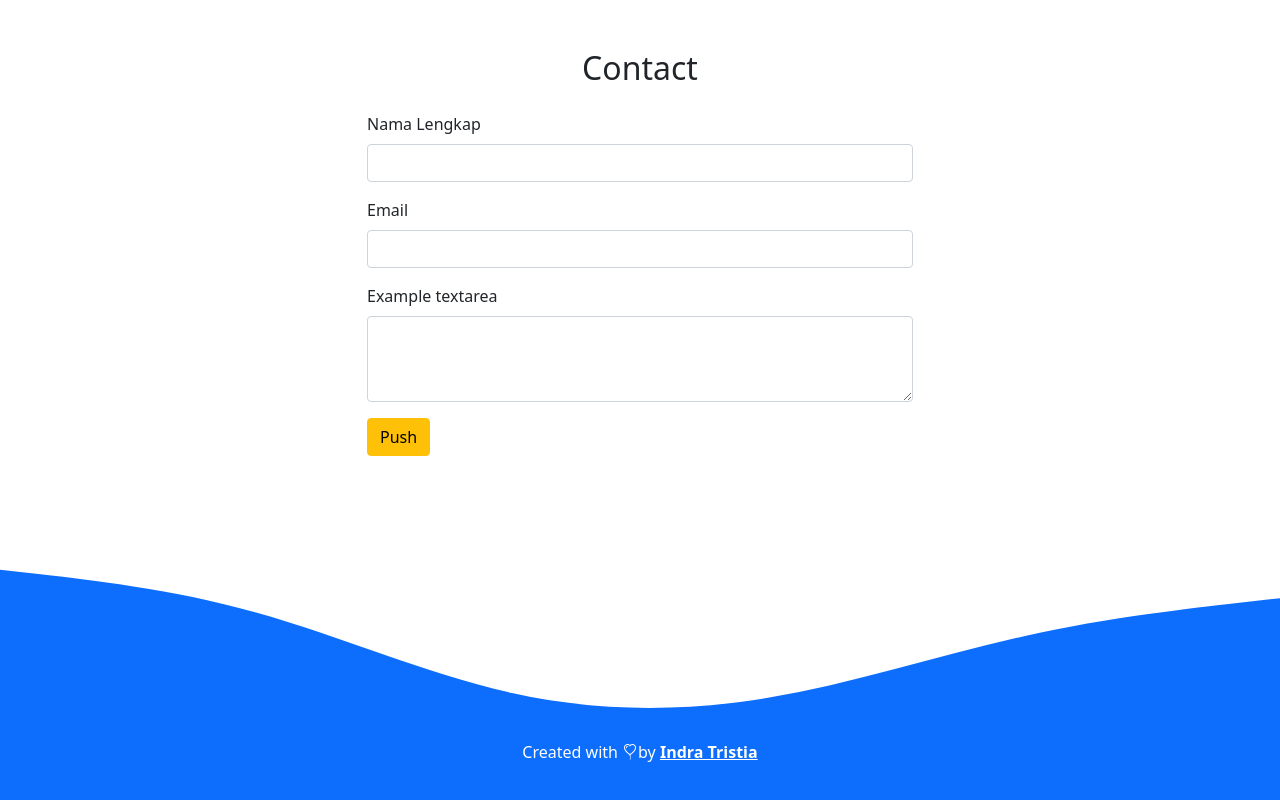
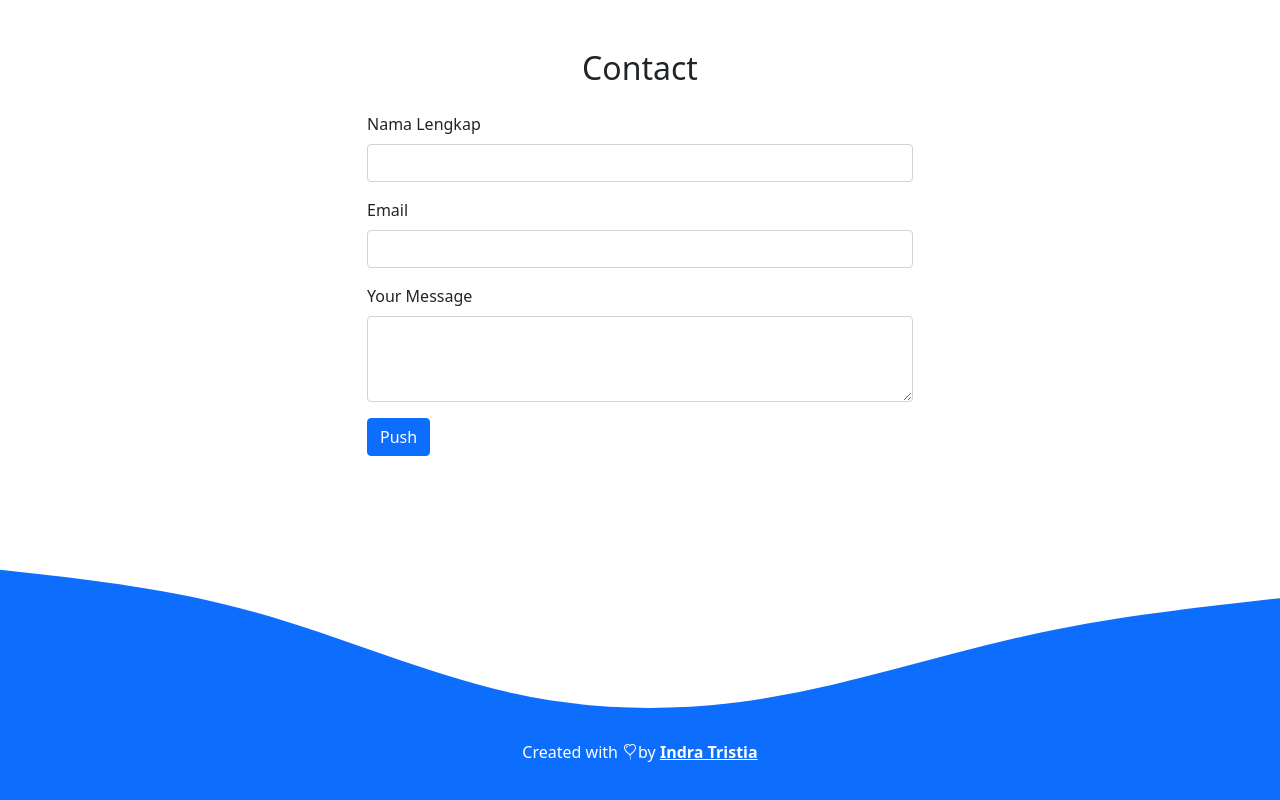
Before and after one commit to indratrst/indratristia.github.io, a plain HTML site: page index.html in a window 1280 px wide. Shown: the part 2853-3653 px from the top of the page. Drawn offline with nearby package versions, Linux system fonts and the light colour scheme.

Commit message:
change button and change title text area

```diff
--- a/index.html
+++ b/index.html
@@ -173,10 +173,10 @@
                 <input type="email" class="form-control" id="exampleInputEmail1" aria-describedby="emailHelp" />
               </div> -->
               <div class="mb-3">
-                <label for="pesan" class="form-label">Example textarea</label>
+                <label for="pesan" class="form-label">Your Message</label>
                 <textarea class="form-control" id="pesan" rows="3"></textarea>
               </div>
-              <button type="submit" class="btn btn-warning">Push</button>
+              <button type="submit" class="btn btn-primary">Push</button>
             </form>
           </div>
         </div>
```
